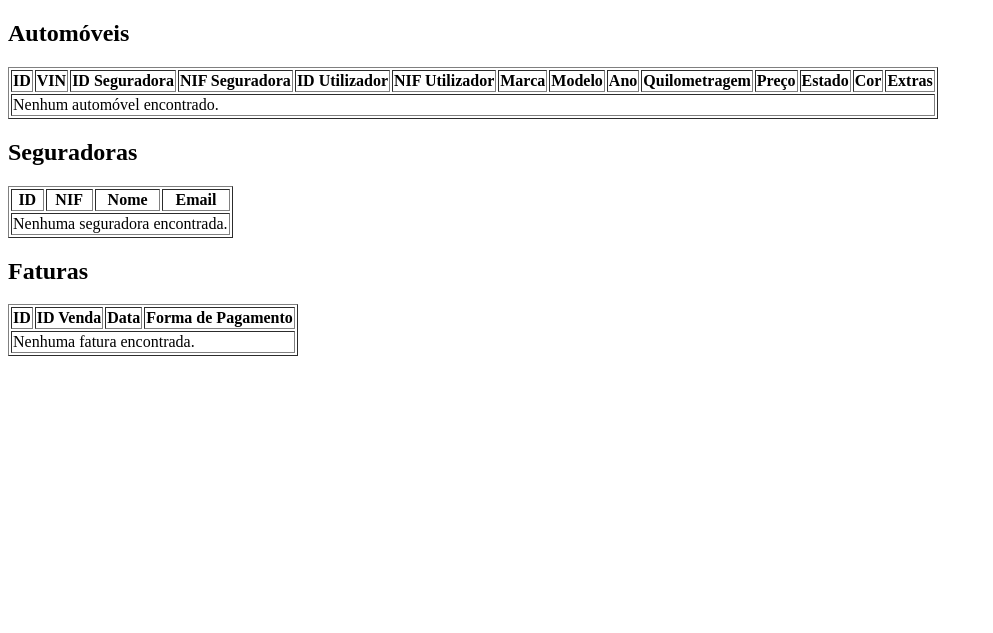
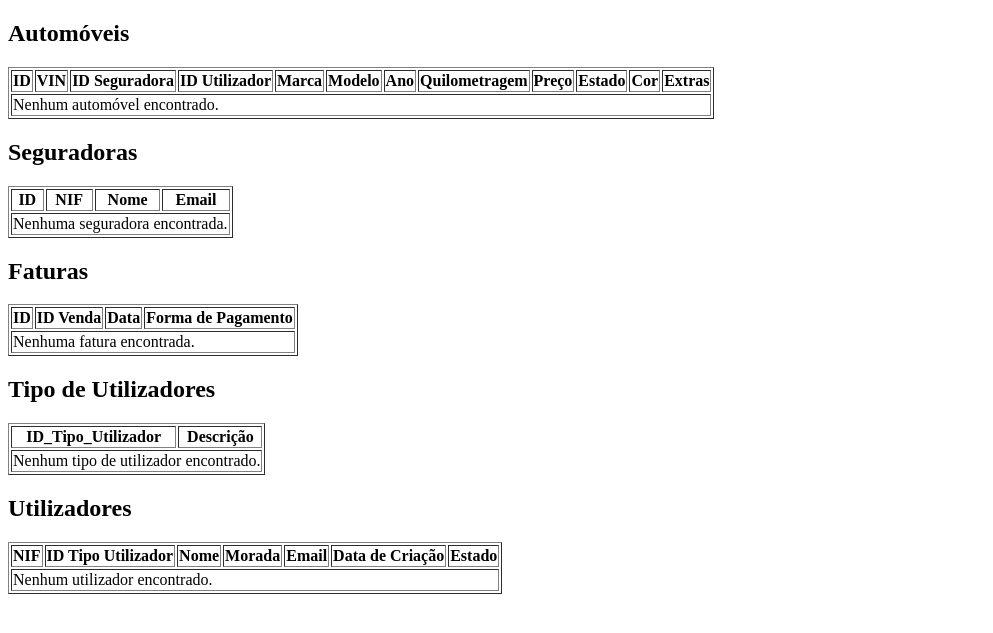
Before and after one commit to GSoeiro/Projeto---BD2, a Django app: page /mostrarDados in a window 1280 px wide. Shown: the top 633 px of the page, without its empty margins (0-993 px from the left). Run offline with Django 4.2, Linux system fonts and the light colour scheme.

Commit message:
Criação das funções criar tipo_utilizador e utilizador; adição das mesmas ao mostrarDados

```diff
--- a/projeto/urls.py
+++ b/projeto/urls.py
@@ -15,9 +15,8 @@ Including another URLconf
     2. Add a URL to urlpatterns:  path('blog/', include('blog.urls'))
 """
 
-from django.contrib import admin
 from django.urls import path
-from website.views import home, criarAutomovelBD, criarAutomovel, criarSeguradora, criarSeguradoraBD, criarFatura, criarFaturaBD, mostrarDados, mostrarDadosBD
+from website.views import home, criarAutomovelBD, criarAutomovel, criarSeguradora, criarSeguradoraBD, criarFatura, criarFaturaBD, mostrarDados, mostrarDadosBD, criarTipoUtilizador, criarTipoUtilizadorBD, criarUtilizador, criarUtilizadorBD
 
 urlpatterns = [
  path('', home),
@@ -29,5 +28,10 @@ urlpatterns = [
  path('criarFaturaBD', criarFaturaBD, name='criarFaturaBD'),
  path('mostrarDados', mostrarDados),
  path('mostrarDadosBD', mostrarDadosBD, name='mostrarDadosBD'),
+ path('criarTipoUtilizador', criarTipoUtilizador),
+ path('criarTipoUtilizadorBD', criarTipoUtilizadorBD, name='criarTipoUtilizadorBD'),
+ path('criarUtilizador', criarUtilizador),
+ path('criarUtilizadorBD', criarUtilizadorBD, name='criarUtilizadorBD'),
+
 
 ]
--- a/website/models.py
+++ b/website/models.py
@@ -18,7 +18,7 @@ class Utilizador(models.Model):
     nome = models.CharField(max_length=200)
     morada = models.CharField(max_length=255, null=True, blank=True)
     email = models.CharField(max_length=200, unique=True)
-    password = models.CharField(max_length=200)
+    palavrapasse = models.CharField(max_length=200)
     data_criacao = models.DateField(auto_now_add=True)
     estado = models.CharField(max_length=50, default='Ativo')
 
--- a/website/templates/home.html
+++ b/website/templates/home.html
@@ -13,5 +13,7 @@
     <form action="{% url 'mostrarDadosBD' %}" method="GET" class="mt-3">
         <button type="submit" class="btn btn-primary">Mostrar Dados</button>
     </form>
+    <button onclick="window.location.href='/criarTipoUtilizador'">Criar Tipo de Utilizador</button>
+    <button onclick="window.location.href='/criarUtilizador'">Criar Utilizador</button>
 </body>
 </html>
--- a/website/templates/mostrarDados.html
+++ b/website/templates/mostrarDados.html
@@ -13,9 +13,7 @@
                 <th>ID</th>
                 <th>VIN</th>
                 <th>ID Seguradora</th>
-                <th>NIF Seguradora</th>
                 <th>ID Utilizador</th>
-                <th>NIF Utilizador</th>
                 <th>Marca</th>
                 <th>Modelo</th>
                 <th>Ano</th>
@@ -30,9 +28,7 @@
                 <td>{{ auto.id_automovel }}</td>
                 <td>{{ auto.vin }}</td>
                 <td>{{ auto.id_seguradora_id }}</td>
-                <td>{{ auto.nif_seguradora }}</td>
                 <td>{{ auto.id_utilizador_id }}</td>
-                <td>{{ auto.nif_utilizador_id }}</td>
                 <td>{{ auto.marca }}</td>
                 <td>{{ auto.modelo }}</td>
                 <td>{{ auto.ano }}</td>
@@ -86,6 +82,47 @@
             <tr><td colspan="4">Nenhuma fatura encontrada.</td></tr>
             {% endfor %}
         </table>
+
+        <h2>Tipo de Utilizadores</h2>
+        <table border="1">
+            <tr>
+                <th>ID_Tipo_Utilizador</th>
+                <th>Descrição</th>
+            </tr>
+            {% for tipo in tipos_utilizadores %}
+            <tr>
+                <td>{{ tipo.id_tipo_utilizador }}</td>
+                <td>{{ tipo.descricao }}</td>
+            </tr>
+            {% empty %}
+            <tr><td colspan="2">Nenhum tipo de utilizador encontrado.</td></tr>
+            {% endfor %}
+        </table>
+
+        <h2>Utilizadores</h2>
+        <table border="1">
+            <tr>
+                <th>NIF</th>
+                <th>ID Tipo Utilizador</th>
+                <th>Nome</th>
+                <th>Morada</th>
+                <th>Email</th>
+                <th>Data de Criação</th>
+                <th>Estado</th>
+            </tr>
+            {% for util in utilizadores %}
+            <tr>
+                <td>{{ util.nif }}</td>
+                <td>{{ util.id_tipo_utilizador_id }}</td>
+                <td>{{ util.nome }}</td>
+                <td>{{ util.morada }}</td>
+                <td>{{ util.email }}</td>
+                <td>{{ util.data_criacao }}</td>
+                <td>{{ util.estado }}</td>
+            </tr>
+            {% empty %}
+            <tr><td colspan="7">Nenhum utilizador encontrado.</td></tr>
+            {% endfor %}
     </form>
 </body>
 </html>
--- a/website/views.py
+++ b/website/views.py
@@ -1,7 +1,7 @@
 from django.shortcuts import render
 from django.db import connection
-from .models import Seguradora, Automovel, Fatura
-from datetime import datetime
+from .models import Seguradora, Automovel, Fatura, TipoUtilizador, Utilizador
+from datetime import datetime , date
 
 def home(request):
  return render(request, 'home.html')
@@ -14,6 +14,15 @@ def criarSeguradora(request):
 
 def criarFatura(request):
  return render(request, 'criarFatura.html')
+
+def criarManutencao(request):
+ return render(request, 'criarManutencao.html')
+
+def criarTipoUtilizador(request):
+ return render(request, 'criarTipoUtilizador.html')
+
+def criarUtilizador(request):
+    return render(request, 'criarUtilizador.html')
 
 def mostrarDados(request):
  return render(request, 'mostrarDados.html')
@@ -98,13 +107,76 @@ def criarAutomovelBD(request):
     return render(request, 'home.html', {'success': False, 'error': 'Método inválido.'})
 
 
+#Função para criar um tipo de utilizador
+
+def criarTipoUtilizadorBD(request):
+    if request.method == 'POST':
+        descricao = request.POST.get('descricao')
+
+        with connection.cursor() as cursor:
+            cursor.execute(
+                """
+                CALL criar_tipo_utilizador(%s);
+                """,
+                [descricao]
+            )
+
+        return render(request, 'home.html', {'success': True})
+
+    return render(request, 'home.html', {'success': False, 'error': 'Método inválido.'})
+
+#Função para criar um utilizador
+
+def criarUtilizadorBD(request):
+    if request.method == 'POST':
+        # Obter os campos do formulário
+        nif = int(request.POST.get('nif', 0))
+        id_tipo_utilizador = int(request.POST.get('id_tipo_utilizador', 0))
+        nome = request.POST.get('nome')
+        morada = request.POST.get('morada')
+        email = request.POST.get('email')
+        palavrapasse = request.POST.get('palavrapasse')
+        datacriacao_str = request.POST.get('data_criacao')  # vem como string
+        estado = request.POST.get('estado')
+
+        # Converter a data (string) para objeto date (sem hora)
+        if datacriacao_str:
+            try:
+                # Aceita tanto 'YYYY-MM-DD' como 'YYYY-MM-DDTHH:MM'
+                datacriacao = datetime.fromisoformat(datacriacao_str).date()
+            except ValueError:
+                datacriacao = date.fromisoformat(datacriacao_str)
+        else:
+            datacriacao = None
+
+        # Executar procedure no PostgreSQL
+        with connection.cursor() as cursor:
+            cursor.execute(
+                """
+                CALL criar_utilizador(%s, %s, %s, %s, %s, %s, %s, %s);
+                """,
+                [nif, id_tipo_utilizador, nome, morada, email, palavrapasse, datacriacao, estado]
+            )
+
+        # Volta para a home com mensagem de sucesso
+        return render(request, 'home.html', {'success': True})
+
+    # Caso não seja POST
+    return render(request, 'home.html', {'success': False, 'error': 'Método inválido.'})
+
+#Função para mostrar os dados
+
 def mostrarDadosBD(request):
     automovel = Automovel.objects.all()
     seguradora = Seguradora.objects.all()
     fatura = Fatura.objects.all()
+    tipo_utilizador = TipoUtilizador.objects.all()
+    utilizador = Utilizador.objects.all()
 
     return render(request, 'mostrarDados.html', {
         'automoveis': automovel,
         'seguradoras': seguradora,
-        'faturas': fatura
+        'faturas': fatura,
+        'tipos_utilizadores': tipo_utilizador,
+        'utilizadores': utilizador
     })
```
Also changed, not shown: website/templates/criarTipoUtilizador.html (added, +34 -0 lines), website/templates/criarUtilizador.html (added, +62 -0 lines).
